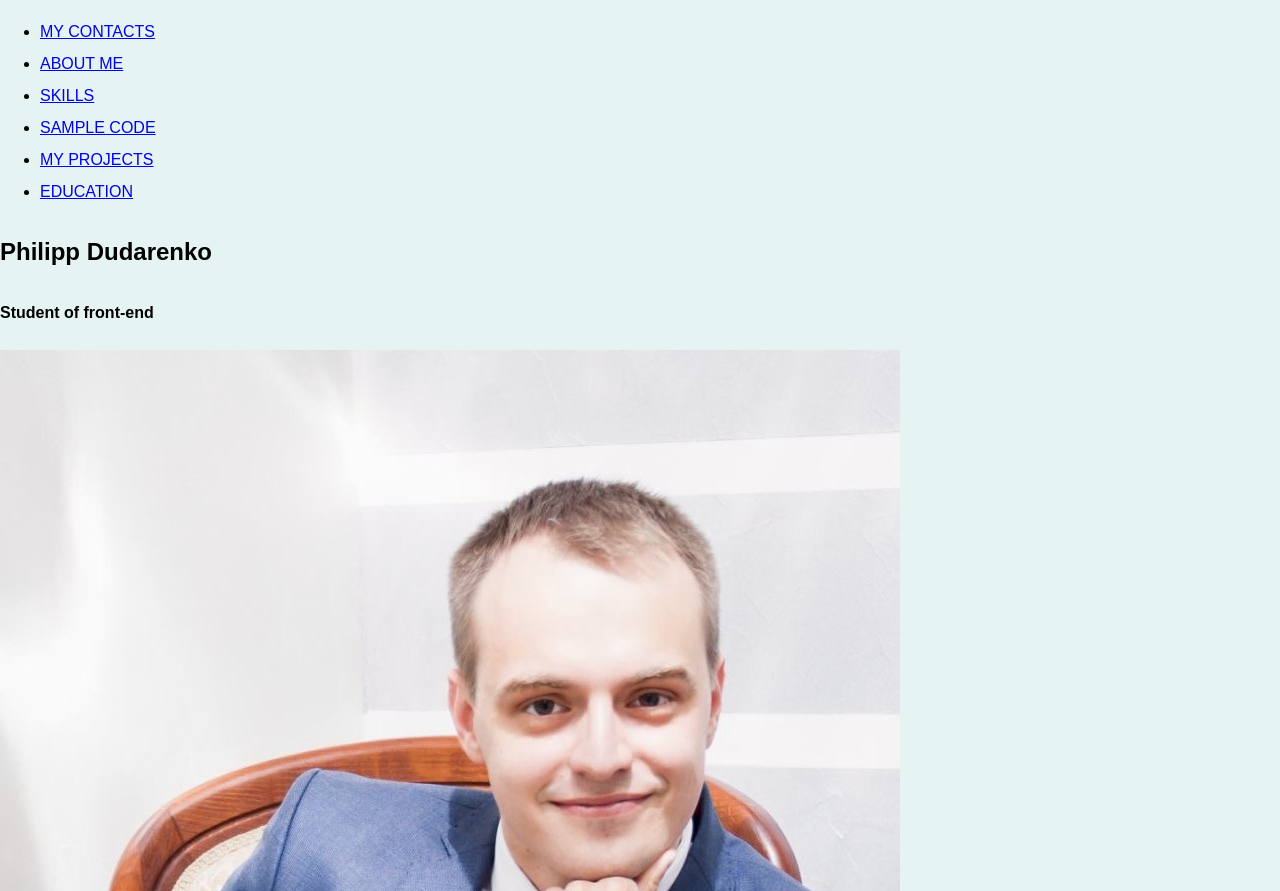
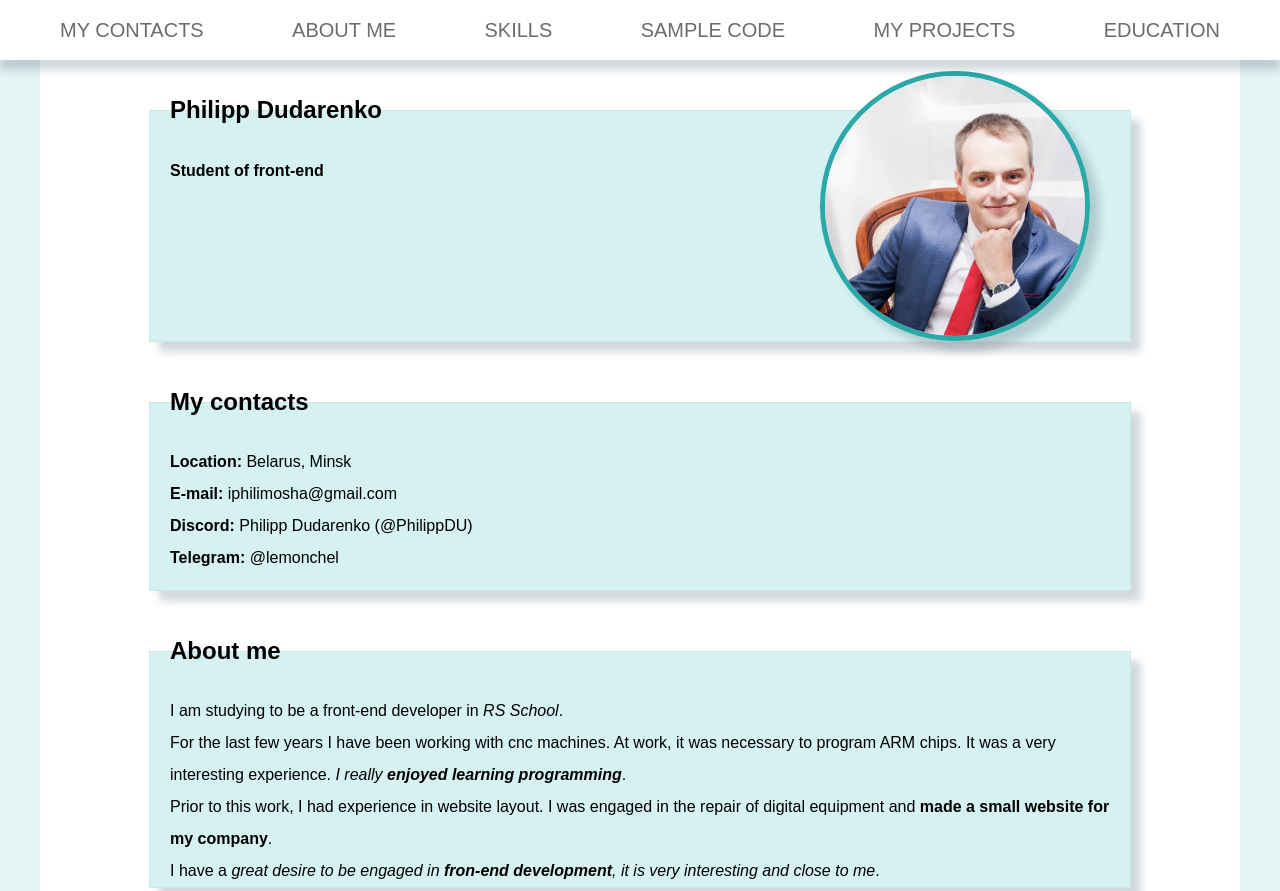
Before and after one commit to PhilippDu/rsschool-cv, a plain HTML site: page index.html in a window 1280 px wide. Shown: the top 891 px of the page. Drawn offline with Linux system fonts and the light colour scheme.

Commit message:
feat: add css code

```diff
--- a/style.css
+++ b/style.css
@@ -11,3 +11,102 @@ main {
   padding: 0px;
   background-color: rgb(230, 243, 243);
 }
+
+nav {
+  position: fixed;
+  width: 100%;
+  z-index: 10;
+  background-color: #fff;
+  font-size: 20px;
+
+  box-shadow: 0px 10px 8px 0px rgba(34, 60, 80, 0.2);
+  }
+
+#menu {
+  display: flex;
+  justify-content: space-between;
+  list-style-type: none;
+  padding: 10px 60px;
+
+}
+
+ul {
+  padding: 0;
+}
+
+.loc {
+  list-style-type: none;
+}
+
+.container {
+  max-width: 1200px;
+  margin: 0 auto;
+}
+
+#content {
+  background-color: #fff;
+}
+
+.start {
+  margin: 0 auto;
+  padding-top: 50px;
+}
+
+#start {
+  display: flex;
+  justify-content: space-between;
+}
+
+.section {
+  border: 1px solid rgb(205, 231, 231);
+  width: 80%;
+  margin: 0 auto;
+  margin-top: 60px;
+  padding-left: 20px;
+  background-color: rgb(213, 241, 241);
+  box-shadow: 10px 10px 8px 0px rgba(34, 60, 80, 0.2);
+}
+
+h1,
+h2 {
+  margin-top: -25px;
+  padding: 0px;
+}
+
+.photo {
+  width: 260px;
+  margin-top: -40px;
+  margin-right: 40px;
+  border-radius: 100%;
+  border: 5px solid rgb(43, 168, 168);
+  box-shadow: 10px 10px 8px 0px rgba(34, 60, 80, 0.2);
+}
+
+footer {
+  width: 100%;
+  background-color: rgb(117, 118, 119);
+  font-size: 30px;
+  font-weight: bold;
+  color: #fff;
+
+}
+
+a {
+  text-decoration:none;
+  color: rgb(109, 108, 108);
+ }
+ a:hover {
+  text-decoration:  none;
+  color: rgb(48, 47, 47);
+ }
+
+ .github {
+  width: 100px;
+ }
+
+ #footer {
+   align-items: center;
+   display: flex;
+   justify-content: space-between;
+   padding: 10px;
+}
```
